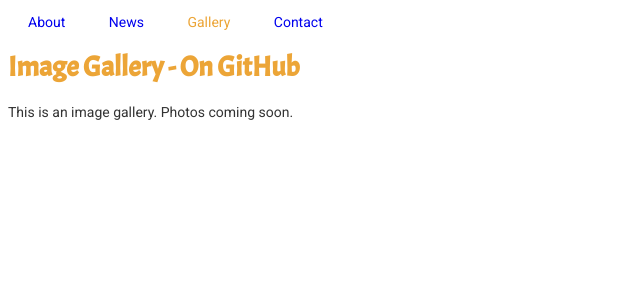
After one commit to hongoc217/gittut_01, a PHP site: page /gallery.php in a window 1280 px wide. The commit adds this page. Shown: the top 300 px of the page, without its empty margins (0-640 px from the left). Run offline with PHP 8.4, Linux system fonts and the light colour scheme; style sheets or scripts are compiled from the project's sources.

Commit message:
Adding gallery page and menu item

```diff
--- /dev/null
+++ b/gallery.php
@@ -0,0 +1,23 @@
+<!DOCTYPE html>
+  <html lang="en">
+    <head>
+      <title>Image Gallery</title>
+      <link href="https://fonts.googleapis.com/css?family=Roboto:400,400i,700|Acme" rel="stylesheet">
+      <link rel="stylesheet" type="text/css" href="main.css">
+    </head>
+    <body>
+      <nav>
+        <ul>
+          <li><a href="/">About</a></li>
+          <li><a href="/">News</a></li>
+          <li class="active"><a href="gallery.php">Gallery</a></li>
+          <li><a href="/">Contact</a></li>
+        </ul>
+      </nav>
+      <h1>Image Gallery - On GitHub</h1>
+      <p>
+        This is an image gallery. Photos coming soon.
+      </p>
+
+    </body>
+  </html>
--- a/index.php
+++ b/index.php
@@ -1,6 +1,7 @@
 <!DOCTYPE html>
   <html lang="en">
     <head>
+      <title>About us</title>
       <link href="https://fonts.googleapis.com/css?family=Roboto:400,400i,700|Acme" rel="stylesheet">
       <link rel="stylesheet" type="text/css" href="main.css">
     </head>
@@ -9,6 +10,7 @@
         <ul>
           <li class="active"><a href="/">About</a></li>
           <li><a href="/">News</a></li>
+          <li><a href="gallery.php">Gallery</a></li>
           <li><a href="/">Contact</a></li>
         </ul>
       </nav>
@@ -22,7 +24,6 @@ There are 13 stops along the 12km track including a terminus at each end of the
 <br>
 "Light Rail will bring local employment and a new industry in light rail operations, maintenance and hospitality for the next 20 years. This will drive growth, and growth will generate vibrancy, diversity of employment and long-term sustainability - just like it has in other cities around the world." Saori Peguicha, Project Manager, Pacific Partnerships (part of the consortium delivering stage one).
 <br>
-
       </p>
 
     </body>
```
